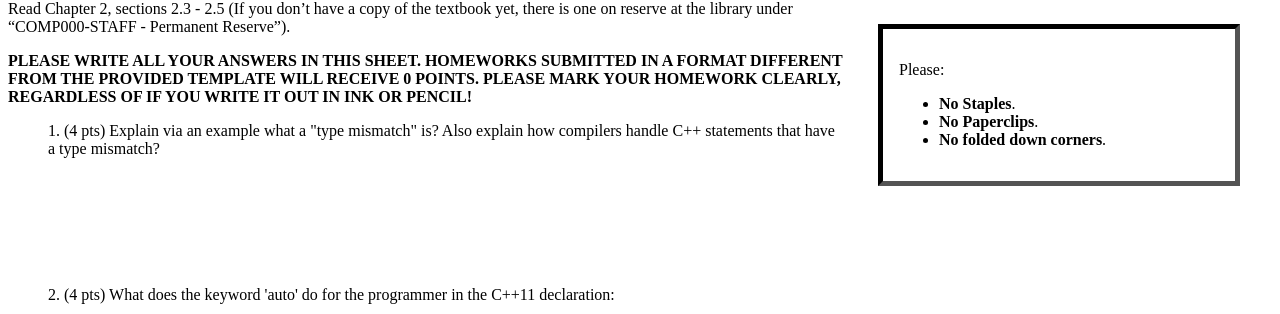
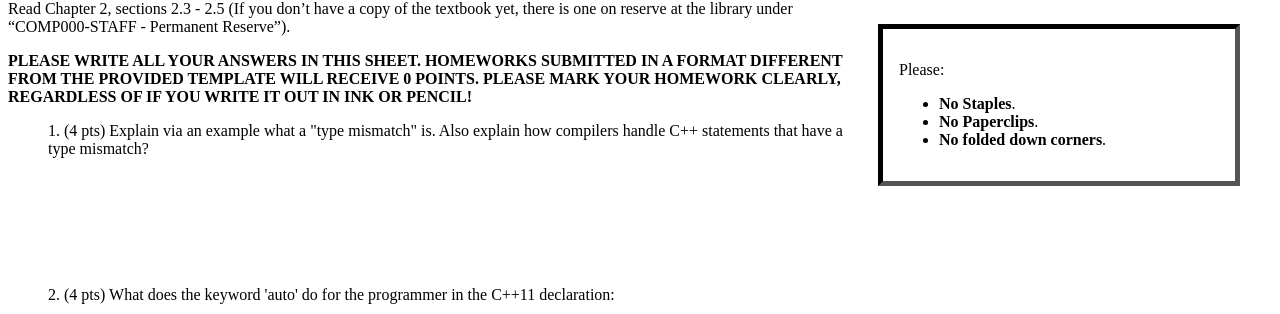
Before and after one commit to ucsb-cs32-s17/ucsb-cs32-s17.github.io, a Jekyll site: the page built from _hwk/h03.md, in a window 1280 px wide. Shown: the part 478-792 px from the top of the page. Built offline with Jekyll 4.4.1, drawn with Linux system fonts in a browser that asks for light colours.

Commit message:
hw 3 ready

```diff
--- a/_hwk/h03.md
+++ b/_hwk/h03.md
@@ -12,7 +12,7 @@ Read Chapter 2, sections 2.3 - 2.5 (If you don't have a copy of the textbook yet
 
 <ol markdown="1">
 
-1.	(4 pts) Explain via an example what a "type mismatch" is? Also explain how compilers handle C++ statements that have a type mismatch?
+1.	(4 pts) Explain via an example what a "type mismatch" is. Also explain how compilers handle C++ statements that have a type mismatch?
 
   <div style="margin-bottom:8em"></div>
 
```
